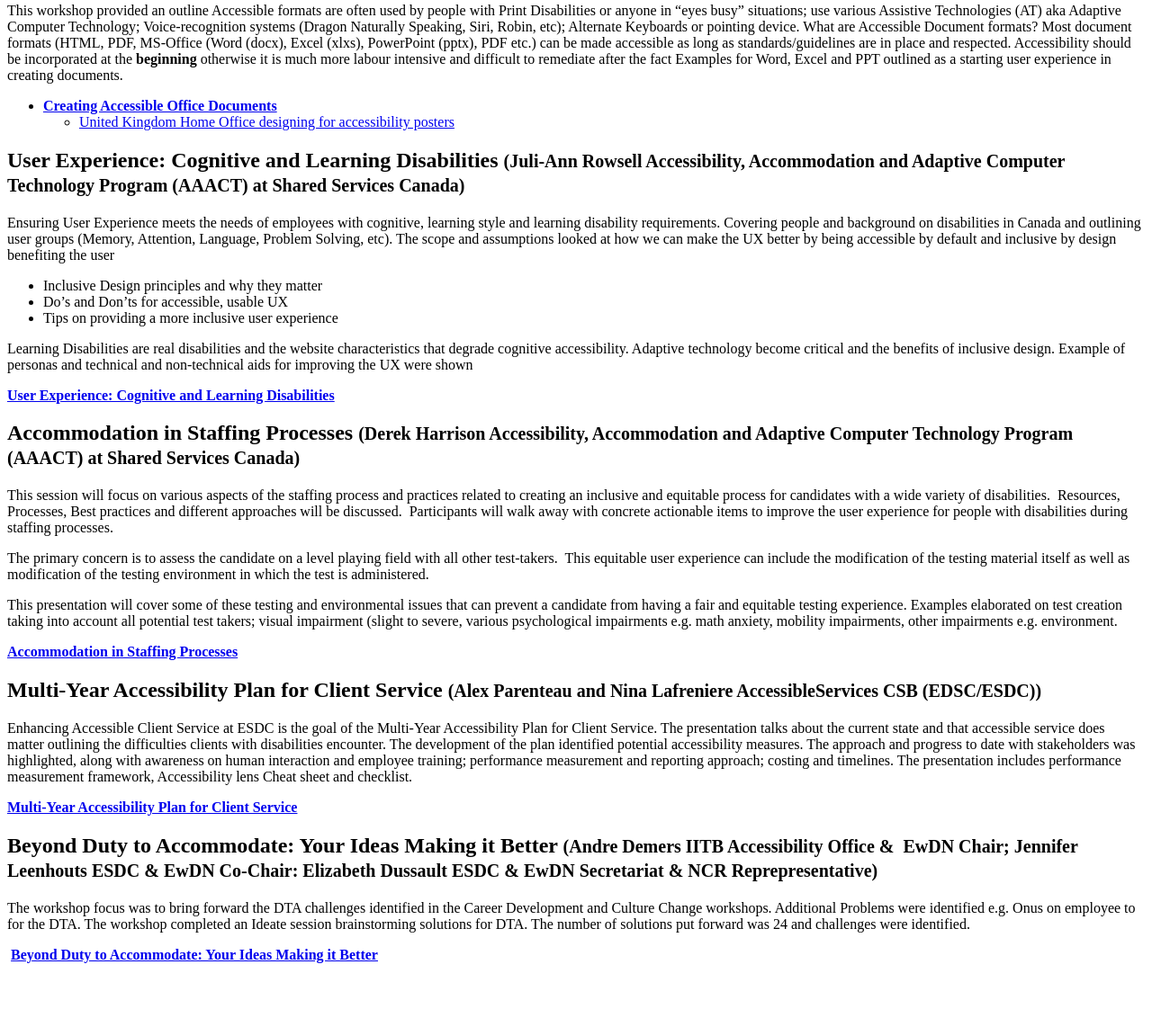
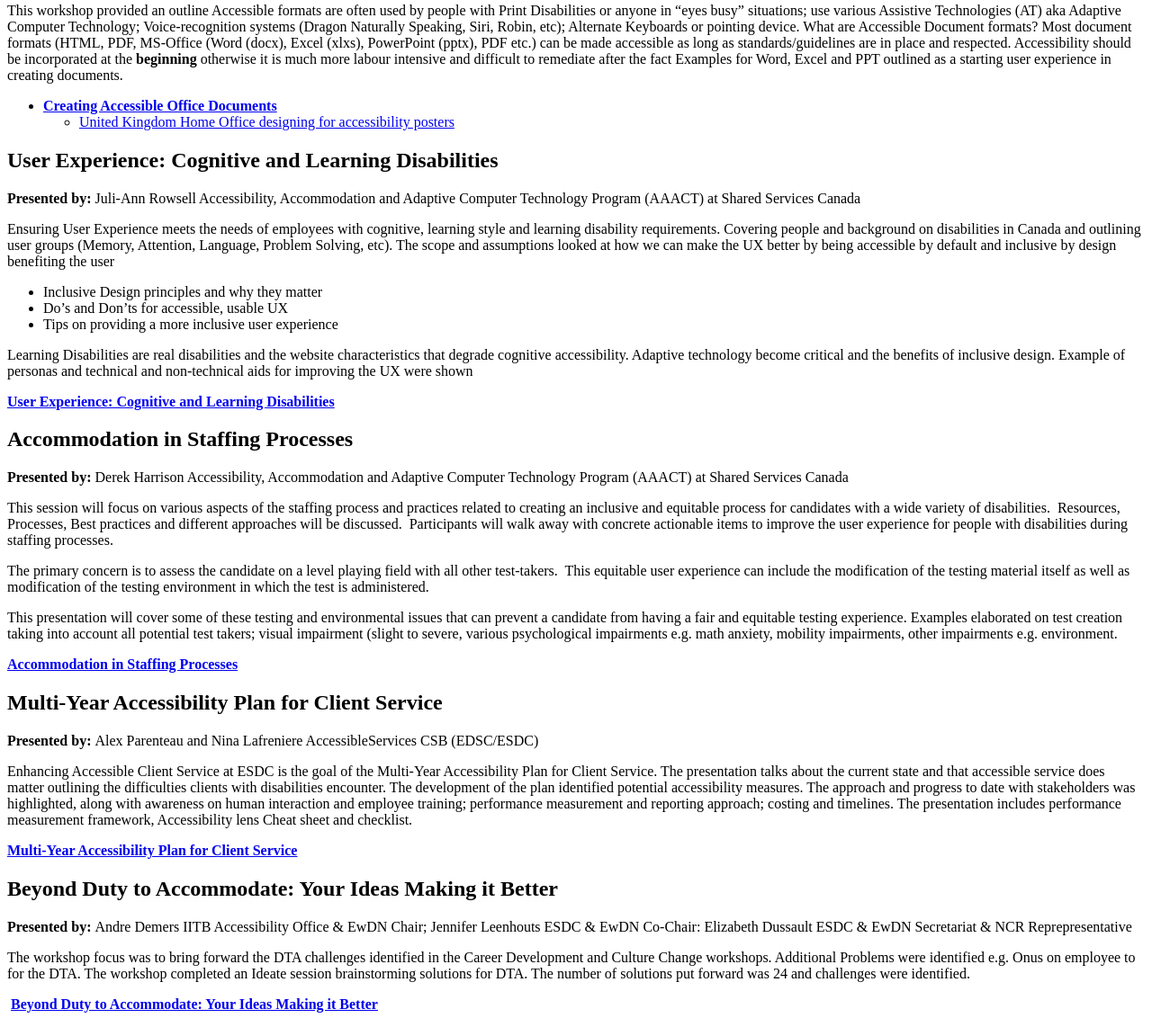
Before and after one commit to cenw-wscoe/AccessAbilityroom2018, a plain HTML site: page index.html in a window 1280 px wide. Shown: the part 455-1597 px from the top of the page at 90% size. Before the commit the page ends 1542 px from the top, so only its background shows below. Drawn offline with Linux system fonts and the light colour scheme; a script that the page names is missing.

Commit message:
move presenter info out of heading

```diff
--- a/index.html
+++ b/index.html
@@ -61,7 +61,8 @@
 					</ul>
 				</section>
 				<section class="col-md-6 mrgn-tp-lg">
-	   <h2 class="h3" id="User_Experience:_Cognitive_and_Learning_Disabilities_.28Juli-Ann_Rowsell_Accessibility.2C_Accommodation_and_Adaptive_Computer_Technology_Program_.28AAACT.29_at_Shared_Services_Canada.29">User Experience: Cognitive and Learning Disabilities <small>(Juli-Ann Rowsell  Accessibility, Accommodation and Adaptive Computer Technology Program (AAACT) at Shared Services Canada)</small></h2>
+				<h2 class="h3" id="User_Experience:_Cognitive_and_Learning_Disabilities_.28Juli-Ann_Rowsell_Accessibility.2C_Accommodation_and_Adaptive_Computer_Technology_Program_.28AAACT.29_at_Shared_Services_Canada.29">User Experience: Cognitive and Learning Disabilities</h2>
+				<p class="small"><strong>Presented by: </strong>Juli-Ann Rowsell  Accessibility, Accommodation and Adaptive Computer Technology Program (AAACT) at Shared Services Canada</p>
 				<p>Ensuring User Experience meets the needs of employees with cognitive, learning style and learning disability requirements. Covering people and background on disabilities in Canada and outlining user groups (Memory, Attention, Language, Problem Solving, etc). The scope and assumptions looked at how we can make the UX better by being accessible by default and inclusive by design benefiting the user</p>
 				<ul>
 					<li>Inclusive Design principles and why they matter</li>
@@ -72,28 +73,26 @@
 				<p><strong><a rel="nofollow" href="./docs/User_Experience_Cognitive_Disability_EN.pptx">User Experience: Cognitive and Learning Disabilities</a></strong></p>
 			</section>
 			<section class="col-md-6 mrgn-tp-lg">
-	   <h2 class="h3" id="Accommodation_in_Staffing_Processes_.28Derek_Harrison_Accessibility.2C_Accommodation_and_Adaptive_Computer_Technology_Program_.28AAACT.29_at_Shared_Services_Canada.29">Accommodation in Staffing Processes <small>(Derek Harrison Accessibility, Accommodation and Adaptive Computer Technology Program (AAACT) at Shared Services Canada)</small></h2>
+				<h2 class="h3" id="Accommodation_in_Staffing_Processes_.28Derek_Harrison_Accessibility.2C_Accommodation_and_Adaptive_Computer_Technology_Program_.28AAACT.29_at_Shared_Services_Canada.29">Accommodation in Staffing Processes</h2>
+				<p class="small"><strong>Presented by: </strong>Derek Harrison Accessibility, Accommodation and Adaptive Computer Technology Program (AAACT) at Shared Services Canada</p>
 				<p>This session will focus on various aspects of the staffing process and practices related to creating an inclusive and equitable process for candidates with a wide variety of disabilities.  Resources, Processes, Best practices and different approaches will be discussed.  Participants will walk away with concrete actionable items to improve the user experience for people with disabilities during staffing processes.</p>
 				<p>The primary concern is to assess the candidate on a level playing field with all other test-takers.  This equitable user experience can include the modification of the testing material itself as well as modification of the testing environment in which the test is administered. </p>
 				<p>This presentation will cover some of these testing and environmental issues that can prevent a candidate from having a fair and equitable testing experience. Examples elaborated on test creation taking into account all potential test takers; visual impairment (slight to severe, various psychological impairments e.g. math anxiety, mobility impairments, other impairments e.g. environment.</p>
 				<p><strong><a rel="nofollow" href="./docs/Accommodation_in_the_Assessment_Process_EN.pptx">Accommodation in Staffing Processes</a></strong></p>
 			</section>
-
 			<section class="col-md-6 mrgn-tp-lg">
-	   <h2 class="h3" id="Multi-Year_Accessibility_Plan_for_Client_Service_.28Alex_Parenteau_and_Nina_Lafreniere.C2.A0.C2.A0.C2.A0_AccessibleServices_CSB_.28EDSC.2FESDC.29.29">Multi-Year Accessibility Plan for Client Service <small>(Alex Parenteau and Nina Lafreniere AccessibleServices CSB (EDSC/<span data-hasqtip="4">ESDC</span>))</small></h2>
+				<h2 class="h3" id="Multi-Year_Accessibility_Plan_for_Client_Service_.28Alex_Parenteau_and_Nina_Lafreniere.C2.A0.C2.A0.C2.A0_AccessibleServices_CSB_.28EDSC.2FESDC.29.29">Multi-Year Accessibility Plan for Client Service</h2>
+				<p class="small"><strong>Presented by: </strong>Alex Parenteau and Nina Lafreniere AccessibleServices CSB (EDSC/<span data-hasqtip="4">ESDC</span>)</p>
 				<p>Enhancing Accessible Client Service at <span data-hasqtip="5">ESDC</span> is the goal of the Multi-Year Accessibility Plan for Client Service. The presentation talks about the current state and that accessible service does matter outlining the difficulties clients with disabilities encounter. The development of the plan identified potential accessibility measures. The approach and progress to date with stakeholders was highlighted, along with awareness on human interaction and employee training; performance measurement and reporting approach; costing and timelines. The presentation includes performance measurement framework, Accessibility lens Cheat sheet and checklist.</p>
 				<p><strong><a rel="nofollow" href="./docs/MYAP_PDMD_Presentation_EN.pptx">Multi-Year Accessibility Plan for Client Service</a></strong></p>
 			</section>
 				<section class="col-md-6 mrgn-tp-lg">
-	   <h2 class="h3" id="Beyond_Duty_to_Accommodate:_Your_Ideas_Making_it_Better_.28Andre_Demers_IITB_Accessibility_Office_.26_.C2.A0EwDN_Chair.3B_Jennifer_Leenhouts_ESDC_.26_EwDN_Co-Chair:_Elizabeth_Dussault_ESDC_.26_EwDN_Secretariat_.26_NCR_Reprepresentative.29">Beyond Duty to Accommodate: Your Ideas Making it Better <small>(Andre Demers IITB Accessibility Office &amp;  EwDN Chair; Jennifer Leenhouts <span data-hasqtip="6">ESDC</span> &amp; EwDN Co-Chair: Elizabeth Dussault <span data-hasqtip="7">ESDC</span> &amp; EwDN Secretariat &amp; NCR Reprepresentative)</small></h2>
+				<h2 class="h3" id="Beyond_Duty_to_Accommodate:_Your_Ideas_Making_it_Better_.28Andre_Demers_IITB_Accessibility_Office_.26_.C2.A0EwDN_Chair.3B_Jennifer_Leenhouts_ESDC_.26_EwDN_Co-Chair:_Elizabeth_Dussault_ESDC_.26_EwDN_Secretariat_.26_NCR_Reprepresentative.29">Beyond Duty to Accommodate: Your Ideas Making it Better</h2>
+				<p class="small"><strong>Presented by: </strong>Andre Demers IITB Accessibility Office &amp; EwDN Chair; Jennifer Leenhouts <span data-hasqtip="6">ESDC</span> &amp; EwDN Co-Chair: Elizabeth Dussault <span data-hasqtip="7">ESDC</span> &amp; EwDN Secretariat &amp; NCR Reprepresentative</p>
 				<p>The workshop focus was to bring forward the DTA challenges identified in the Career Development and Culture Change workshops. Additional Problems were identified e.g. Onus on employee to for the DTA. The workshop completed an Ideate session brainstorming solutions for DTA. The number of solutions put forward was 24 and challenges were identified.</p>
 				<p> <strong><a rel="nofollow" href="./docs/Beyond_Duty_to_Accommodate_EN.pptx">Beyond Duty to Accommodate: Your Ideas Making it Better</a></strong></p>
 				</section>
 			</div>
-
-
-
-
 
 			<div id="def-preFooter">
 			</div>
```
Lines whose indentation alone changed are shown as unchanged.
